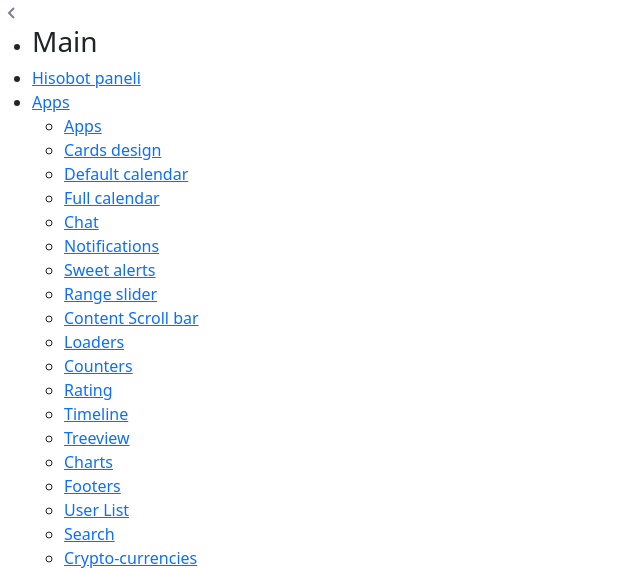
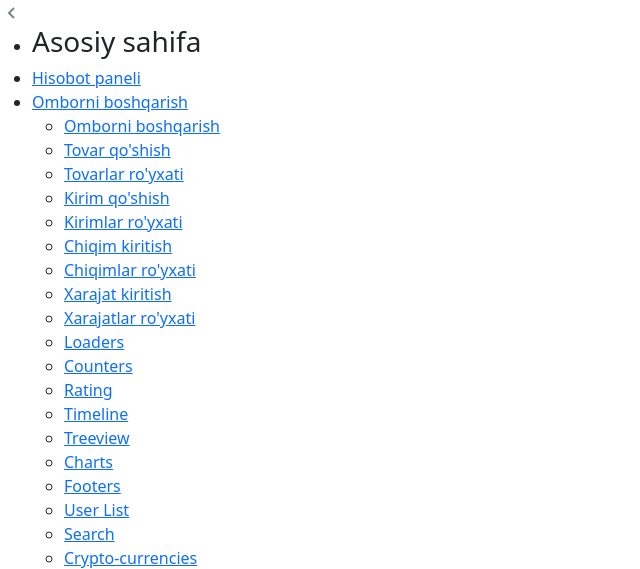
Before and after one commit to elyorxon/hisab, a Django app: page / in a window 1280 px wide. Shown: the part 1201-1770 px from the top of the page, without its empty margins (0-640 px from the left). Run offline with Django 3.2, Linux system fonts and the light colour scheme; some libraries are stand-ins or nearby versions.

Commit message:
added omborni boshqarish html files

```diff
--- /dev/null
+++ b/core/templates/core/add_chiqim.html
@@ -0,0 +1,4 @@
+{% extends "core/base.html" %}
+
+{% block content %}
+  {% endblock %}
--- /dev/null
+++ b/core/templates/core/add_kirim.html
@@ -0,0 +1,4 @@
+{% extends "core/base.html" %}
+
+{% block content %}
+  {% endblock %}
--- /dev/null
+++ b/core/templates/core/add_product.html
@@ -0,0 +1,4 @@
+{% extends "core/base.html" %}
+
+{% block content %}
+  {% endblock %}
--- /dev/null
+++ b/core/templates/core/chiqim_list.html
@@ -0,0 +1,4 @@
+{% extends "core/base.html" %}
+
+{% block content %}
+  {% endblock %}
--- a/core/templates/core/index.html
+++ b/core/templates/core/index.html
@@ -444,31 +444,29 @@
                             </svg></div>
                         <ul class="side-menu">
                             <li class="sub-category">
-                                <h3>Main</h3>
+                                <h3>Asosiy sahifa</h3>
                             </li>
                             <li class="slide">
                                 <a class="side-menu__item has-link" data-bs-toggle="slide" href="index.html"><i
                                         class="side-menu__icon fe fe-home"></i><span
                                         class="side-menu__label">Hisobot paneli</span></a>
                             </li>
-<!--                            <li class="sub-category">-->
-<!--                               <h3>UI Kit</h3>-->
-<!--                            </li> -->
+
                             <li class="slide">
                                 <a class="side-menu__item" data-bs-toggle="slide" href="javascript:void(0)"><i
                                         class="side-menu__icon fe fe-slack"></i><span
-                                        class="side-menu__label">Apps</span><i
+                                        class="side-menu__label">Omborni boshqarish</span><i
                                         class="angle fe fe-chevron-right"></i></a>
                                 <ul class="slide-menu">
-                                    <li class="side-menu-label1"><a href="javascript:void(0)">Apps</a></li>
-                                    <li><a href="cards.html" class="slide-item"> Cards design</a></li>
-                                    <li><a href="calendar.html" class="slide-item"> Default calendar</a></li>
-                                    <li><a href="calendar2.html" class="slide-item"> Full calendar</a></li>
-                                    <li><a href="chat.html" class="slide-item"> Chat</a></li>
-                                    <li><a href="notify.html" class="slide-item"> Notifications</a></li>
-                                    <li><a href="sweetalert.html" class="slide-item"> Sweet alerts</a></li>
-                                    <li><a href="rangeslider.html" class="slide-item"> Range slider</a></li>
-                                    <li><a href="scroll.html" class="slide-item"> Content Scroll bar</a></li>
+                                    <li class="side-menu-label1"><a href="javascript:void(0)">Omborni boshqarish</a></li>
+                                    <li><a href="{% url 'core/add_product.html' %}" class="slide-item">Tovar qo'shish</a></li>
+                                    <li><a href="{% url 'core/product_list.html' %}" class="slide-item">Tovarlar ro'yxati</a></li>
+                                    <li><a href="{% url 'core/add_kirim.html' %}" class="slide-item">Kirim qo'shish</a></li>
+                                    <li><a href="{% url 'core/kirim_list.html' %}" class="slide-item">Kirimlar ro'yxati</a></li>
+                                    <li><a href="{% url 'core/add_chiqim.html' %}" class="slide-item">Chiqim kiritish</a></li>
+                                    <li><a href="{% url 'core/chiqim_list.html' %}" class="slide-item">Chiqimlar ro'yxati</a></li>
+                                    <li><a href="{% url 'core/add_expense.html' %}" class="slide-item">Xarajat kiritish</a></li>
+                                    <li><a href="{% url 'core/expense_list.html' %}" class="slide-item">Xarajatlar ro'yxati</a></li>
                                     <li><a href="loaders.html" class="slide-item"> Loaders</a></li>
                                     <li><a href="counters.html" class="slide-item"> Counters</a></li>
                                     <li><a href="rating.html" class="slide-item"> Rating</a></li>
--- /dev/null
+++ b/core/templates/core/kirim_list.html
@@ -0,0 +1,4 @@
+{% extends "core/base.html" %}
+
+{% block content %}
+  {% endblock %}
```
